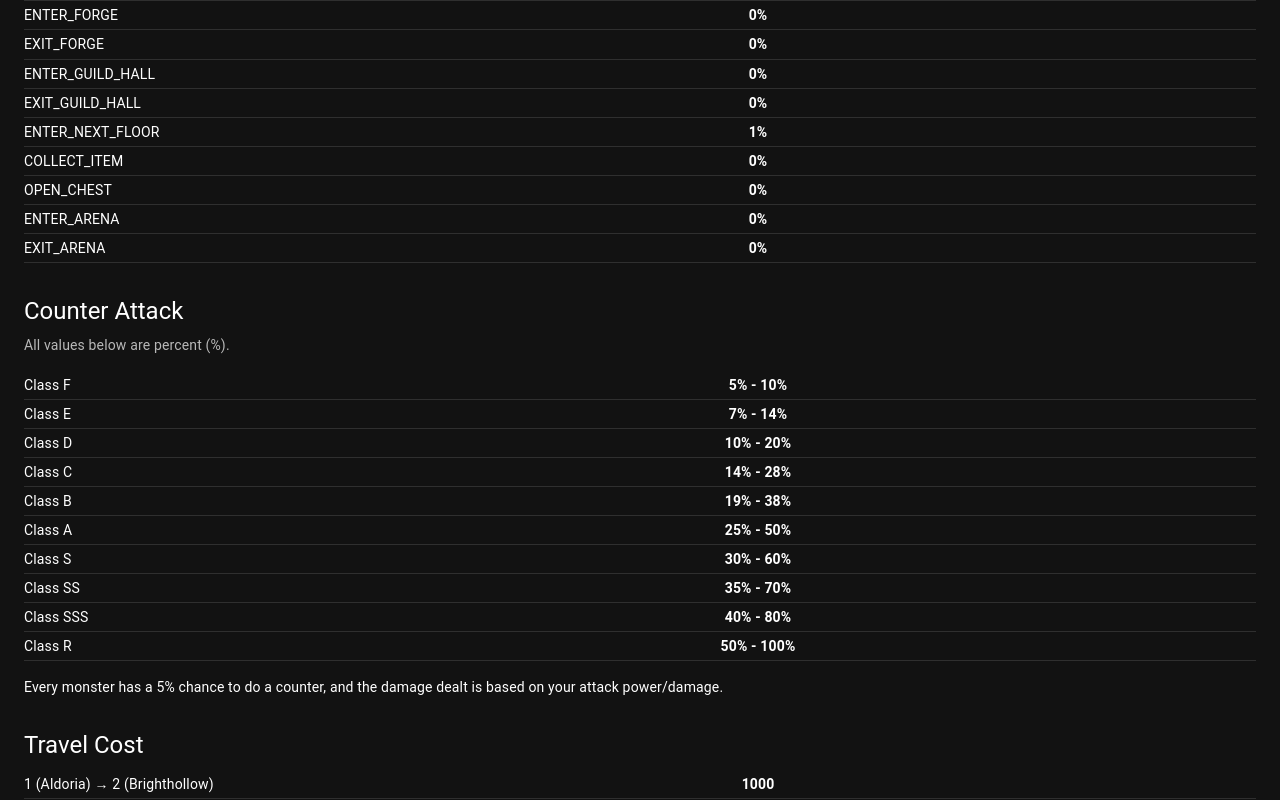
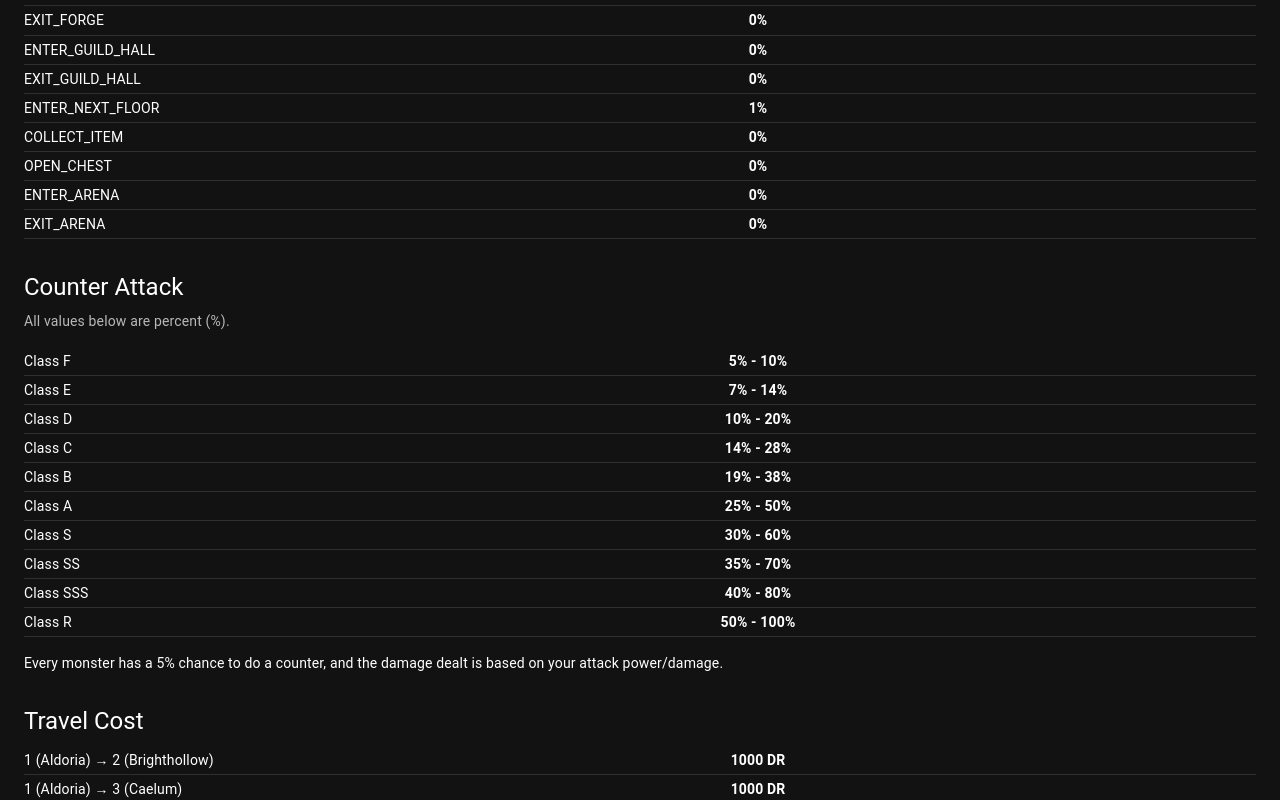
Before and after one commit to gamerbeaker007/dungeoncities-next, a Next.js app: page /faq in a window 1280 px wide. Shown: the part 537-1337 px from the top of the page. Built offline with nearby package versions, Linux system fonts and the light colour scheme; what @mui/material-nextjs would draw is missing.

Commit message:
Formatting

```diff
--- a/src/app/faq/page.tsx
+++ b/src/app/faq/page.tsx
@@ -1,7 +1,4 @@
-import {
-    Box,
-    Typography,
-} from "@mui/material";
+import { Box, Typography } from "@mui/material";
 
 const staminaCosts = [
   { action: "START_BATTLE", cost: 2 },
@@ -153,7 +150,7 @@ export default function FaqPage() {
                   {cityNames[row.toCity]})
                 </Typography>
                 <Typography variant="body2" fontWeight={600}>
-                  {row.cost}
+                  {row.cost} DR
                 </Typography>
               </Box>
             ))}
--- a/src/app/layout.tsx
+++ b/src/app/layout.tsx
@@ -31,7 +31,7 @@ export default function RootLayout({
       <body className={`${geistSans.variable} ${geistMono.variable}`}>
         <AppRouterCacheProvider>
           <AppProviders>
-            <Container maxWidth={false} sx={{ py: 4 }}>
+            <Container maxWidth={false} sx={{ py: 1 }}>
               <TopNav />
               {children}
             </Container>
--- a/src/components/forge-search/forge-resource-search.tsx
+++ b/src/components/forge-search/forge-resource-search.tsx
@@ -61,6 +61,7 @@ export function ForgeResourceSearch({ recipes }: ForgeResourceSearchProps) {
             >
               <ForgeRecipeCard
                 recipeName={recipe.recipeName}
+                description={recipe.description}
                 recipeImageUrl={recipe.recipeImageUrl}
                 cost={recipe.cost}
                 costCurrency={recipe.costCurrency}
--- a/src/lib/forge-items.ts
+++ b/src/lib/forge-items.ts
@@ -10,6 +10,7 @@ type ForgeRecipeRaw = {
   recipe?: {
     id?: number;
     name?: string | null;
+    description?: string | null;
     imageUrl?: string | null;
     discountedCost?: number | null;
     baseCost?: number | null;
@@ -60,6 +61,7 @@ function mapRecipe(raw: ForgeRecipeRaw): ForgeRecipe {
   return {
     recipeId,
     recipeName,
+    description: raw.recipe?.description?.trim() ?? "",
     recipeImageUrl: raw.recipe?.imageUrl ?? null,
     cost,
     costCurrency,
--- a/src/types/forge.ts
+++ b/src/types/forge.ts
@@ -13,6 +13,7 @@ export type ForgeRequirement = {
 export type ForgeRecipe = {
   recipeId: number;
   recipeName: string;
+  description: string;
   recipeImageUrl: string | null;
   cost: number;
   costCurrency: string;
```
Also changed, not shown: src/components/forge-search/forge-recipe-card.tsx (+7 -2 lines).
